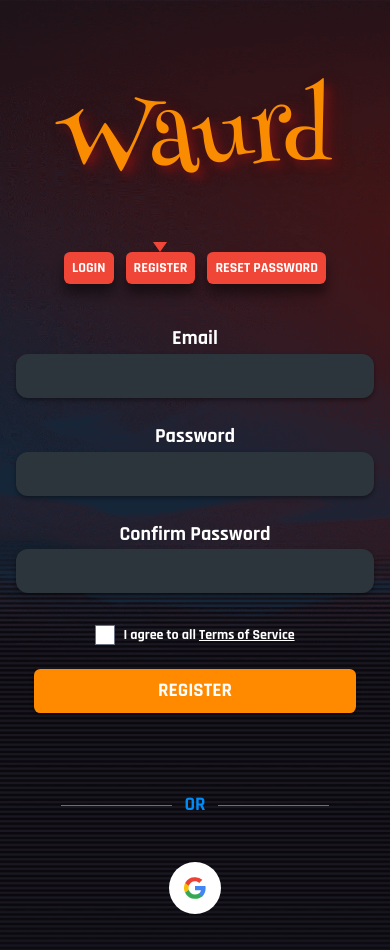
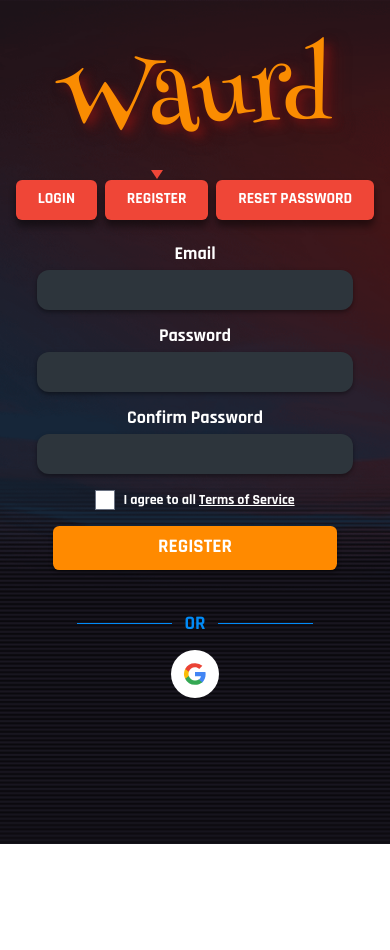
Before and after one commit to Matsadura/Waurd, a SvelteKit app in the folder frontend/: page /register in a window 390 px wide. After the commit the page ends 844 px from the top, so only its background shows below. Built offline with nearby package versions, Linux system fonts and the light colour scheme.

Commit message:
[UPDATE] Refine auth UI styling and responsiveness

```diff
--- a/frontend/src/lib/components/auth/AuthButton.svelte
+++ b/frontend/src/lib/components/auth/AuthButton.svelte
@@ -18,7 +18,7 @@
 	{type}
 	{disabled}
 	class={[
-		'mx-auto h-11 w-[90%] cursor-pointer rounded-[0.4rem] border-0 bg-[#ff8a00] text-[1.2rem] font-bold text-white shadow-[0_2px_4px_rgba(0,0,0,0.4)] transition hover:brightness-[1.08] focus-visible:outline-2 focus-visible:outline-offset-[3px] focus-visible:outline-white disabled:cursor-not-allowed disabled:opacity-50',
+		'mx-auto h-11 w-[90%] cursor-pointer rounded-[0.4rem] border-0 bg-accent-action text-[1.2rem] font-bold text-white shadow-[0_2px_4px_rgba(0,0,0,0.4)] transition hover:brightness-[1.08] focus-visible:outline-2 focus-visible:outline-offset-[3px] focus-visible:outline-white disabled:cursor-not-allowed disabled:opacity-50',
 		className
 	]}
 >
--- a/frontend/src/lib/components/auth/FormField.svelte
+++ b/frontend/src/lib/components/auth/FormField.svelte
@@ -24,7 +24,7 @@
 </script>
 
 <div class={['flex flex-col items-center', className]}>
-	<label for={id} class="mb-[0.1rem] text-center text-xl font-bold text-white">
+	<label for={id} class="mb-0.5 text-center text-lg font-bold text-white sm:text-xl">
 		{label}
 	</label>
 
@@ -35,6 +35,6 @@
 		{autocomplete}
 		{required}
 		bind:value
-		class="h-11 w-full rounded-xl border-0 bg-[#2d353c] px-4 text-center text-[1.1rem] text-white shadow-[0_2px_4px_rgba(0,0,0,0.4)] focus:ring-0 focus-visible:outline-2 focus-visible:outline-offset-2 focus-visible:outline-[#ff8a00]"
+		class="h-10 w-full rounded-xl border-0 bg-[#2d353c] px-4 text-center text-[1.1rem] text-white shadow-[0_2px_4px_rgba(0,0,0,0.4)] focus:ring-0 focus-visible:outline-1 focus-visible:outline-offset-1 focus-visible:outline-accent-action sm:h-11"
 	/>
 </div>
--- a/frontend/src/lib/components/auth/SocialLogin.svelte
+++ b/frontend/src/lib/components/auth/SocialLogin.svelte
@@ -3,7 +3,7 @@
 	let { ongoogle }: { ongoogle: () => void } = $props();
 </script>
 
-<div class="mx-auto mt-[clamp(1.5rem,5vh,3rem)] flex w-3/4 items-center gap-3">
+<div class="mx-auto mt-3 flex w-3/4 items-center gap-3 sm:mt-5">
 	<div class="h-px flex-1 bg-[#018bf6]"></div>
 	<span class="text-[1.2rem] font-light text-[#018bf6]">OR</span>
 	<div class="h-px flex-1 bg-[#018bf6]"></div>
@@ -13,7 +13,7 @@
 	type="button"
 	onclick={ongoogle}
 	aria-label="Continue with Google"
-	class="mx-auto mt-[clamp(1.5rem,5vh,3rem)] flex size-13 cursor-pointer items-center justify-center rounded-full bg-white text-black transition hover:brightness-90 focus-visible:outline-2 focus-visible:outline-offset-[3px] focus-visible:outline-[#ff8a00]"
+	class="mx-auto mt-3 flex size-12 cursor-pointer items-center justify-center rounded-full bg-white text-black transition hover:brightness-90 focus-visible:outline-2 focus-visible:outline-offset-[3px] focus-visible:outline-accent-action sm:mt-4"
 >
 	<svg viewBox="0 0 48 48" class="size-6.5" aria-hidden="true">
 		<path
--- a/frontend/src/routes/(auth)/+layout.svelte
+++ b/frontend/src/routes/(auth)/+layout.svelte
@@ -2,6 +2,12 @@
 	import { page } from '$app/state';
 
 	let { children } = $props();
+
+	const tabs = [
+		{ href: '/login', label: 'LOGIN' },
+		{ href: '/register', label: 'REGISTER' },
+		{ href: '/reset-password', label: 'RESET PASSWORD' }
+	];
 </script>
 
 <svelte:head>
@@ -23,44 +29,43 @@
 </svelte:head>
 
 <div
-	class="auth-page flex min-h-dvh flex-col items-center bg-[url('/images/background.png')] bg-cover bg-center bg-no-repeat px-4 py-9 font-['Rajdhani'] font-bold text-[#f5f3f5] sm:px-6 sm:py-12"
+	class="auth-page relative flex min-h-dvh w-full min-w-0 flex-col items-center overflow-x-clip bg-background
+		bg-[url('/images/background.png')] bg-cover bg-center bg-no-repeat
+		px-4 py-3 font-rajdhani font-bold text-text-primary sm:px-6 sm:py-6 lg:py-8 [@media_(min-width:640px)_and_(max-height:950px)]:py-2"
 >
-	<header class="auth-header">
-		<a href="/login" class="logo">Waurd</a>
+	<header class="auth-header mt-[clamp(0.5rem,3vh,3rem)] mb-3 sm:mb-5">
+		<a
+			href="/login"
+			class="auth-logo font-henny-penny text-[clamp(2.5rem,min(12vw+2.5rem,20vh),11.875rem)] font-normal tracking-[2px] text-accent no-underline [text-shadow:5px_5px_8px_rgba(115,20,20,0.8),10px_7px_16px_rgba(100,15,15,0.55)]"
+		>
+			Waurd
+		</a>
 	</header>
 
-	<nav class="auth-tabs mb-10 flex flex-wrap justify-center gap-3">
-		<a
-			href="/login"
-			class="relative rounded-md bg-[#ef4637] px-2 py-1.5 text-sm text-white no-underline shadow-[0_10px_12px_rgba(0,0,0,0.45)] transition-colors sm:px-8 sm:py-1 sm:text-2xl"
-			class:active={page.url.pathname === '/login'}
-			aria-current={page.url.pathname === '/login' ? 'page' : undefined}
+	<div class="auth-column @container w-full max-w-2xl">
+		<nav
+			class="auth-tabs mb-5 flex flex-wrap justify-center gap-2 text-[clamp(0.9rem,calc(100cqw/23),1.5rem)] sm:mb-7 sm:gap-3"
 		>
-			LOGIN
-		</a>
+			{#each tabs as tab (tab.href)}
+				<a
+					href={tab.href}
+					class="relative flex min-h-10 min-w-0 grow items-center justify-center
+							rounded-md bg-accent-red
+							px-[1.1em] py-[0.17em]
+							text-center leading-[1.33] whitespace-nowrap
+							text-white no-underline
+							shadow-[0_0.42em_0.5em_rgba(0,0,0,0.45)]"
+					aria-current={page.url.pathname === tab.href ? 'page' : undefined}
+				>
+					{tab.label}
+				</a>
+			{/each}
+		</nav>
 
-		<a
-			href="/register"
-			class="relative rounded-md bg-[#ef4637] px-2 py-1.5 text-sm text-white no-underline shadow-[0_10px_12px_rgba(0,0,0,0.45)] transition-colors sm:px-8 sm:py-1 sm:text-2xl"
-			class:active={page.url.pathname === '/register'}
-			aria-current={page.url.pathname === '/register' ? 'page' : undefined}
-		>
-			REGISTER
-		</a>
-
-		<a
-			href="/reset-password"
-			class="relative rounded-md bg-[#ef4637] px-2 py-1.5 text-sm text-white no-underline shadow-[0_10px_12px_rgba(0,0,0,0.45)] transition-colors sm:px-8 sm:py-1 sm:text-2xl"
-			class:active={page.url.pathname === '/reset-password'}
-			aria-current={page.url.pathname === '/reset-password' ? 'page' : undefined}
-		>
-			RESET PASSWORD
-		</a>
-	</nav>
-
-	<main class="auth-content">
-		{@render children()}
-	</main>
+		<main class="mx-auto w-[max(65%,min(88%,20rem))]">
+			{@render children()}
+		</main>
+	</div>
 </div>
 
 <style>
@@ -78,65 +83,35 @@
 		font-style: normal;
 	}
 
-	@media (min-width: 640px) {
-		:global(html:has(.auth-page)) {
-			font-size: clamp(0.65rem, 100svh / 72, 1rem);
-		}
-	}
-
-	.auth-header {
-		margin-top: clamp(0.75rem, 5vh, 3.125rem); /* was clamp(12px, 5vh, 50px) */
-		margin-bottom: 1.25rem; /* was 20px */
-	}
-
-	.logo {
-		font-family: 'Henny Penny', cursive;
-		color: #fa8c01;
-		font-size: clamp(
-			4rem,
-			min(12vw + 2.5rem, 20vh),
-			11.875rem
-		); /* was clamp(64px, min(12vw + 40px, 20vh), 190px) */
-		font-weight: 400;
-		letter-spacing: 2px;
-		text-decoration: none;
-		text-shadow:
-			5px 5px 8px rgba(115, 20, 20, 0.8),
-			10px 7px 16px rgba(100, 15, 15, 0.55);
-	}
-
-	.auth-tabs a.active::before {
+	/* The small triangle above the active tab (sized in em, so it scales with the tab text) */
+	.auth-tabs a[aria-current='page']::before {
 		content: '';
 		position: absolute;
 		left: 50%;
+		top: -0.62em;
 		transform: translateX(-50%);
-		top: -0.625rem; /* was -10px */
-		border-left: 0.4375rem solid transparent; /* was 7px */
-		border-right: 0.4375rem solid transparent;
-		border-top: 0.625rem solid #ef4637; /* was 10px */
+		border-left: 0.42em solid transparent;
+		border-right: 0.42em solid transparent;
+		border-top: 0.62em solid var(--color-accent-red);
 	}
 
-	.auth-content {
-		width: 100%;
-		max-width: 22.5rem; /* was 360px */
+	@media (min-width: 640px) and (max-height: 950px) {
+		.auth-page {
+			padding-top: 0.5rem;
+			padding-bottom: 0.5rem;
+		}
 
-		/* --auth-gap-field: 1.5rem;
-        --auth-gap-md: clamp(1.5rem, 5vh, 3rem);
-        --auth-gap-lg: clamp(1.5rem, 6vh, 3.75rem); */
-	}
+		.auth-header {
+			margin-top: 0.5rem;
+			margin-bottom: 0.5rem;
+		}
 
-	@media (max-width: 480px) {
-		.auth-header {
-			margin-bottom: 2.75rem; /* was 44px */
+		.auth-logo {
+			font-size: clamp(3rem, 12vh, 6rem);
 		}
-	}
 
-	@media (min-width: 640px) {
-		.auth-tabs a.active::before {
-			top: -0.9375rem; /* was -15px */
-			border-left-width: 0.625rem; /* was 10px */
-			border-right-width: 0.625rem;
-			border-top-width: 0.9375rem; /* was 15px */
+		.auth-tabs {
+			margin-bottom: 1rem;
 		}
 	}
 </style>
--- a/frontend/src/routes/(auth)/login/+page.svelte
+++ b/frontend/src/routes/(auth)/login/+page.svelte
@@ -17,7 +17,7 @@
 </script>
 
 <svelte:head>
-	<title>Login — Waurd</title>
+	<title>Login</title>
 </svelte:head>
 
 <form class="flex w-full flex-col" onsubmit={handleSubmit}>
@@ -29,10 +29,10 @@
 		type="password"
 		autocomplete="current-password"
 		bind:value={password}
-		class="mt-6"
+		class="mt-3 sm:mt-5"
 	/>
 
-	<AuthButton class="mt-[clamp(1.5rem,6vh,3.75rem)]">LOGIN</AuthButton>
+	<AuthButton class="mt-5 sm:mt-7">LOGIN</AuthButton>
 
 	<SocialLogin ongoogle={handleGoogle} />
 </form>
--- a/frontend/src/routes/(auth)/register/+page.svelte
+++ b/frontend/src/routes/(auth)/register/+page.svelte
@@ -26,7 +26,7 @@
 </script>
 
 <svelte:head>
-	<title>Register — Waurd</title>
+	<title>Register</title>
 </svelte:head>
 
 <form class="flex w-full flex-col" onsubmit={handleSubmit}>
@@ -38,7 +38,7 @@
 		type="password"
 		autocomplete="new-password"
 		bind:value={password}
-		class="mt-6"
+		class="mt-3 sm:mt-5"
 	/>
 
 	<FormField
@@ -47,11 +47,11 @@
 		type="password"
 		autocomplete="new-password"
 		bind:value={confirmPassword}
-		class="mt-6"
+		class="mt-3 sm:mt-5"
 	/>
 
 	<!-- Terms of Service -->
-	<div class="mt-8 flex items-center justify-center gap-2 text-sm">
+	<div class="mt-4 flex items-center justify-center gap-2 text-sm sm:mt-6">
 		<input
 			id="terms"
 			name="terms"
@@ -62,13 +62,13 @@
 					showTermsError = false;
 				}
 			}}
-			class="size-5 cursor-pointer accent-[#ff8a00]"
+			class="size-5 cursor-pointer accent-accent-action"
 		/>
 
 		<label for="terms" class="cursor-pointer text-white">
 			I agree to all
 			<a
-				href="/terms-of-service"
+				href="/terms"
 				target="_blank"
 				rel="noopener noreferrer"
 				class="font-bold underline"
@@ -79,22 +79,13 @@
 		</label>
 	</div>
 
-	<AuthButton class="mt-6">REGISTER</AuthButton>
+	<AuthButton class="mt-4 sm:mt-6">REGISTER</AuthButton>
 
-	<p
-        class="mt-4 min-h-5 text-center text-sm text-[#ff0000]"
-        role="alert"
-    >
-        {#if showTermsError}
-            *You must accept our Terms of Service
-        {/if}
-    </p>
-
-	<!-- {#if showTermsError}
-		<p class="mt-4 text-center text-sm text-[#ff0000]" role="alert">
+	<p class="mt-2 min-h-5 text-center text-base text-[#ff0000] sm:mt-3 sm:text-lg" role="alert">
+		{#if showTermsError}
 			*You must accept our Terms of Service
-		</p>
-	{/if} -->
+		{/if}
+	</p>
 
 	<SocialLogin ongoogle={handleGoogle} />
 </form>
--- a/frontend/src/routes/(auth)/reset-password/+page.svelte
+++ b/frontend/src/routes/(auth)/reset-password/+page.svelte
@@ -25,24 +25,26 @@
 	// }
 </script>
 
+<svelte:head>
+	<title>Reset Password</title>
+</svelte:head>
+
 <form class="flex w-full flex-col" onsubmit={handleSubmit}>
 	{#if status !== 'success'}
 		<div class="flex w-full flex-col" class:loading={status === 'loading'}>
 			<FormField label="Email" name="email" type="email" autocomplete="email" bind:value={email} />
 
-			<AuthButton class="mt-[clamp(1.5rem,6vh,3.75rem)]" disabled={status === 'loading'}>
-				Reset Password
-			</AuthButton>
+			<AuthButton class="mt-5 sm:mt-7" disabled={status === 'loading'}>Reset Password</AuthButton>
 		</div>
 
 		{#if status === 'loading'}
-			<div class="mt-7 flex justify-center" role="status">
+			<div class="mt-4 flex justify-center sm:mt-6" role="status">
 				<div class="spinner"></div>
 				<span class="sr-only">Sending password reset request...</span>
 			</div>
 		{/if}
 	{:else}
-		<p class="mt-8 text-center text-sm font-bold text-[#00d66b]" role="status">
+		<p class="mt-8 text-center text-base font-bold text-[#00d66b] sm:text-lg" role="status">
 			*If your email address exists in our database, you will receive a password recovery link at
 			your email address in a few minutes.
 		</p>
```
